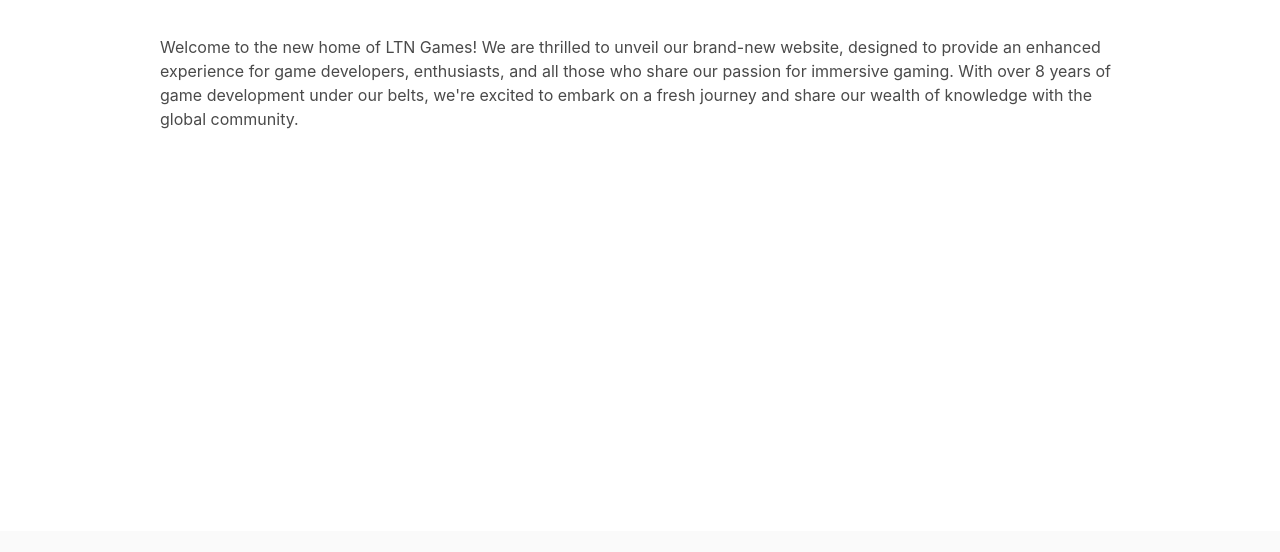
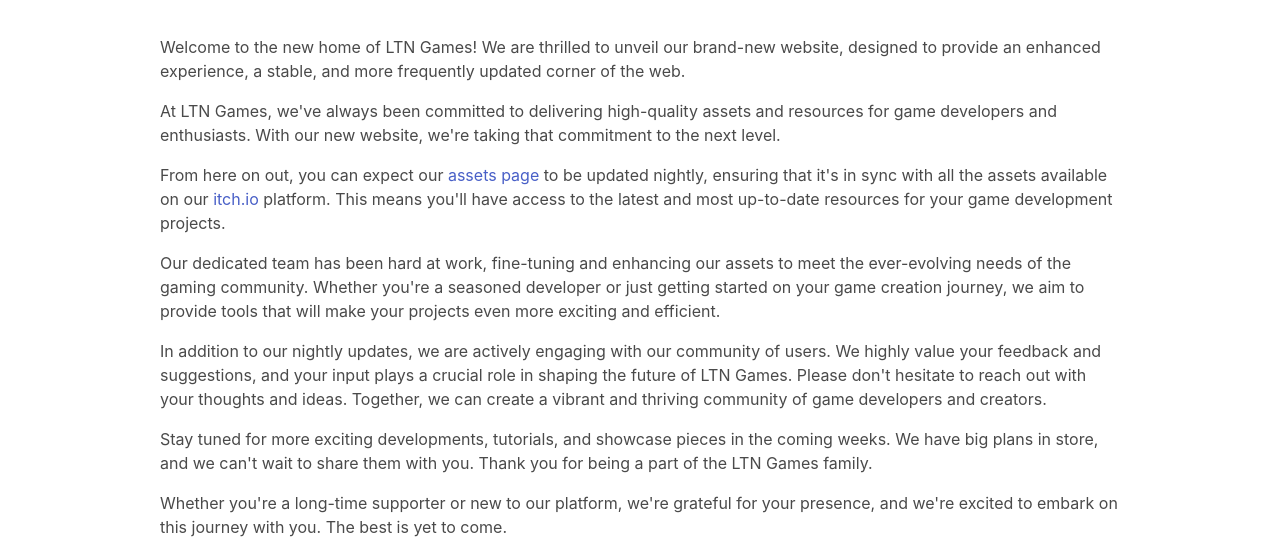
Before and after one commit to ltngames/ltngames.github.io, an Eleventy site: page src/posts/2023-11-02-new-website.md in a window 1280 px wide. Shown: the part 185-737 px from the top of the page. Built offline with nearby package versions, Linux system fonts and the light colour scheme; Eleventy itself is replaced by a stand-in of ours; files that its build step writes are made by us from their sources; what cheerio would draw is missing.

Commit message:
update blog post

```diff
--- a/src/posts/2023-11-02-new-website.md
+++ b/src/posts/2023-11-02-new-website.md
@@ -10,8 +10,20 @@
   - post
 ---
 
-Welcome to the new home of LTN Games! We are thrilled to unveil our brand-new website,
-designed to provide an enhanced experience for game developers, enthusiasts, and all
-those who share our passion for immersive gaming. With over 8 years of game development
-under our belts, we're excited to embark on a fresh journey and share our wealth of
-knowledge with the global community.
+Welcome to the new home of LTN Games! We are thrilled to unveil our brand-new website, designed to provide an enhanced experience, a stable, and more frequently updated corner of the web.
+
+At LTN Games, we've always been committed to delivering high-quality assets and resources for game developers and enthusiasts. With our new website, we're taking that commitment to the next level.
+
+From here on out, you can expect our [assets page](/assets) to be updated nightly, ensuring that it's in sync with all the assets available on our [itch.io](https://ltngames.itch.io) platform. This means you'll have access to the latest and most up-to-date resources for your game development projects.
+
+Our dedicated team has been hard at work, fine-tuning and enhancing our assets to meet the ever-evolving needs of the gaming community. Whether you're a seasoned developer or just getting started on your game creation journey, we aim to provide tools that will make your projects even more exciting and efficient.
+
+In addition to our nightly updates, we are actively engaging with our community of users. We highly value your feedback and suggestions, and your input plays a crucial role in shaping the future of LTN Games. Please don't hesitate to reach out with your thoughts and ideas. Together, we can create a vibrant and thriving community of game developers and creators.
+
+Stay tuned for more exciting developments, tutorials, and showcase pieces in the coming weeks. We have big plans in store, and we can't wait to share them with you. Thank you for being a part of the LTN Games family.
+
+Whether you're a long-time supporter or new to our platform, we're grateful for your presence, and we're excited to embark on this journey with you. The best is yet to come.
+
+Feel free to explore our updated assets page and see how we can assist you in your game development endeavors. We're here to empower your creativity and help you bring your gaming visions to life.
+
+Thank you for visiting LTN Games, and we look forward to a bright and promising future together.
```
Also changed, not shown: src/posts/2023-11-03-free-assets.md (deleted, +0 -9 lines).
